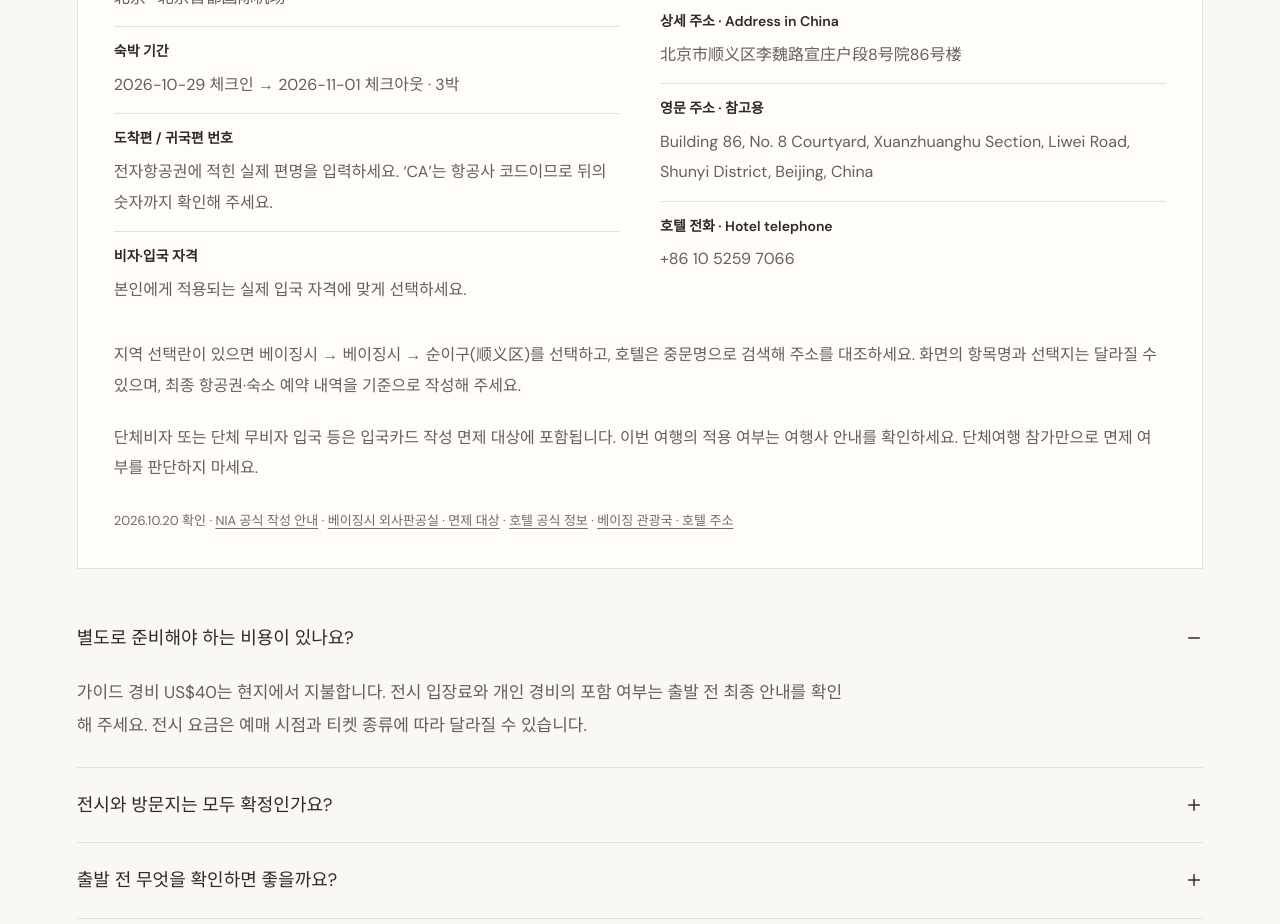
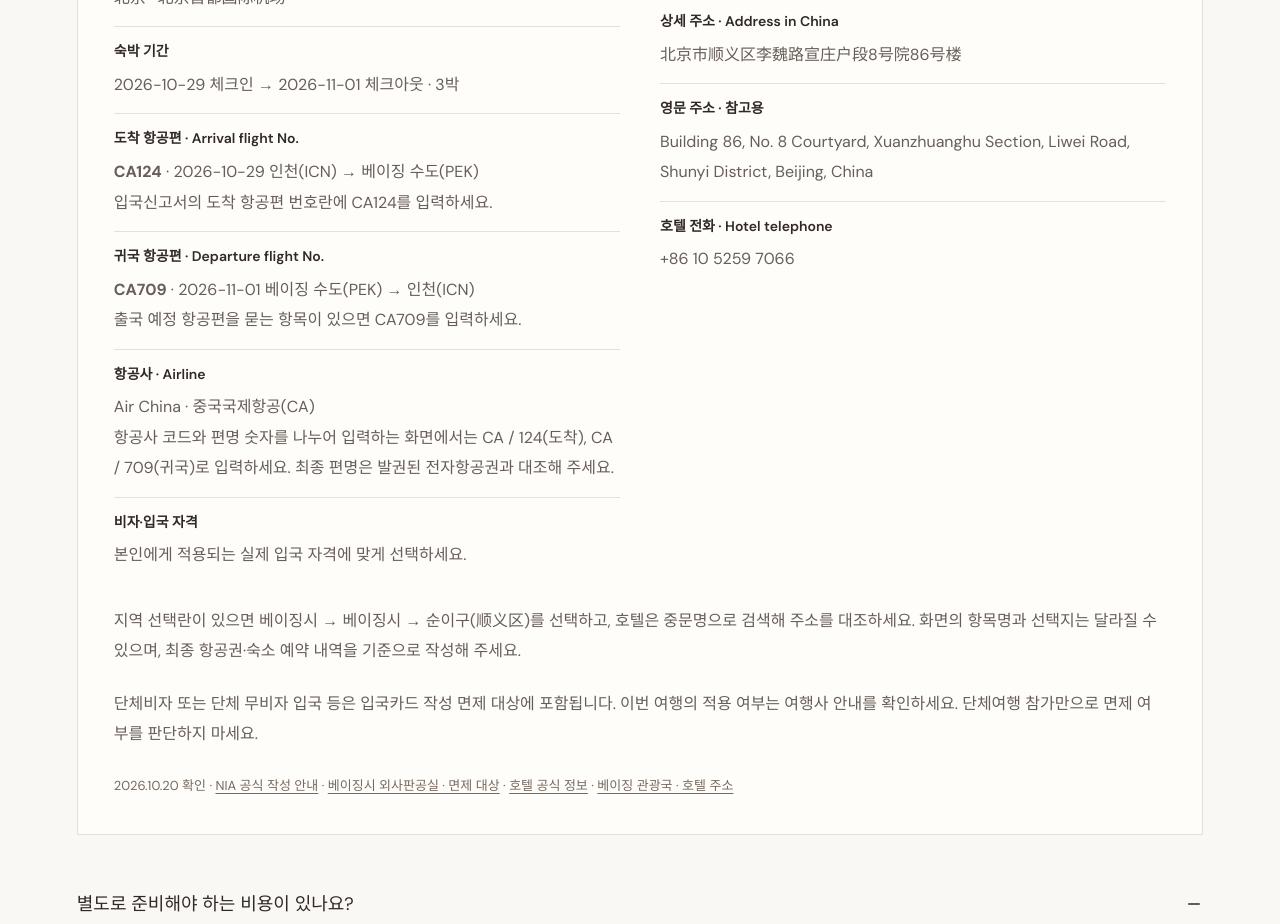
Before and after one commit to chansoondae/beijing-art-tour, a Next.js app: page / in a window 1280 px wide. Shown: the part 6240-7164 px from the top of the page. Built offline with nearby package versions, Linux system fonts and the light colour scheme.

Commit message:
Update Site source

```diff
--- a/app/components/arrival-guide.tsx
+++ b/app/components/arrival-guide.tsx
@@ -24,7 +24,9 @@ export function ArrivalGuide() {
         <div><dt>입국 예정일 / 출국 예정일</dt><dd>2026-10-29 / 2026-11-01</dd></div>
         <div><dt>입국 도시·공항</dt><dd>Beijing · Beijing Capital International Airport (PEK)<br/>北京 · 北京首都国际机场</dd></div>
         <div><dt>숙박 기간</dt><dd>2026-10-29 체크인 → 2026-11-01 체크아웃 · 3박</dd></div>
-        <div><dt>도착편 / 귀국편 번호</dt><dd>전자항공권에 적힌 실제 편명을 입력하세요. ‘CA’는 항공사 코드이므로 뒤의 숫자까지 확인해 주세요.</dd></div>
+        <div><dt>도착 항공편 · Arrival flight No.</dt><dd><strong>CA124</strong> · 2026-10-29 인천(ICN) → 베이징 수도(PEK)<br/>입국신고서의 도착 항공편 번호란에 CA124를 입력하세요.</dd></div>
+        <div><dt>귀국 항공편 · Departure flight No.</dt><dd><strong>CA709</strong> · 2026-11-01 베이징 수도(PEK) → 인천(ICN)<br/>출국 예정 항공편을 묻는 항목이 있으면 CA709를 입력하세요.</dd></div>
+        <div><dt>항공사 · Airline</dt><dd>Air China · 중국국제항공(CA)<br/>항공사 코드와 편명 숫자를 나누어 입력하는 화면에서는 CA / 124(도착), CA / 709(귀국)로 입력하세요. 최종 편명은 발권된 전자항공권과 대조해 주세요.</dd></div>
         <div><dt>비자·입국 자격</dt><dd>본인에게 적용되는 실제 입국 자격에 맞게 선택하세요.</dd></div>
       </dl></div>
       <div><h4>숙소 정보는 이렇게 입력하세요</h4><dl className="arrival-fields">{hotelFields.map(([label,value])=><div key={label}><dt>{label}</dt><dd>{value}</dd></div>)}</dl></div>
```
